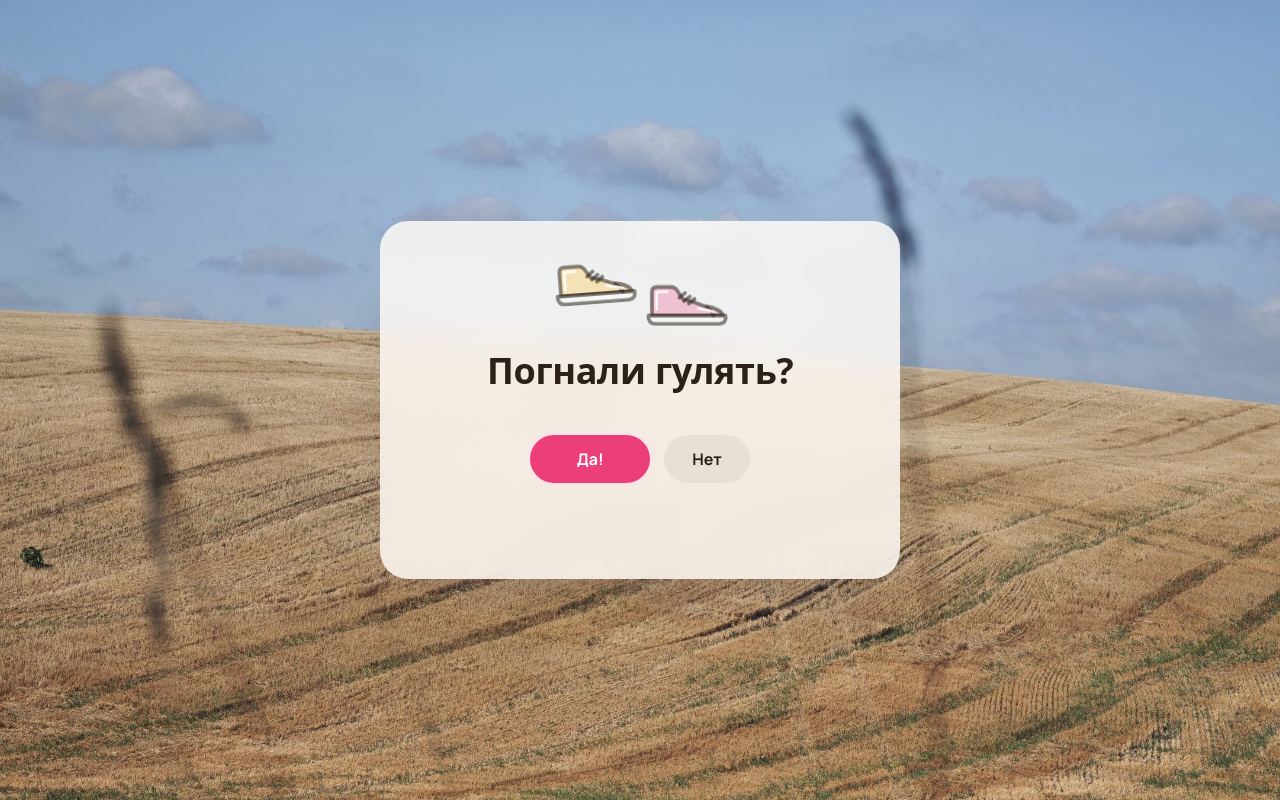
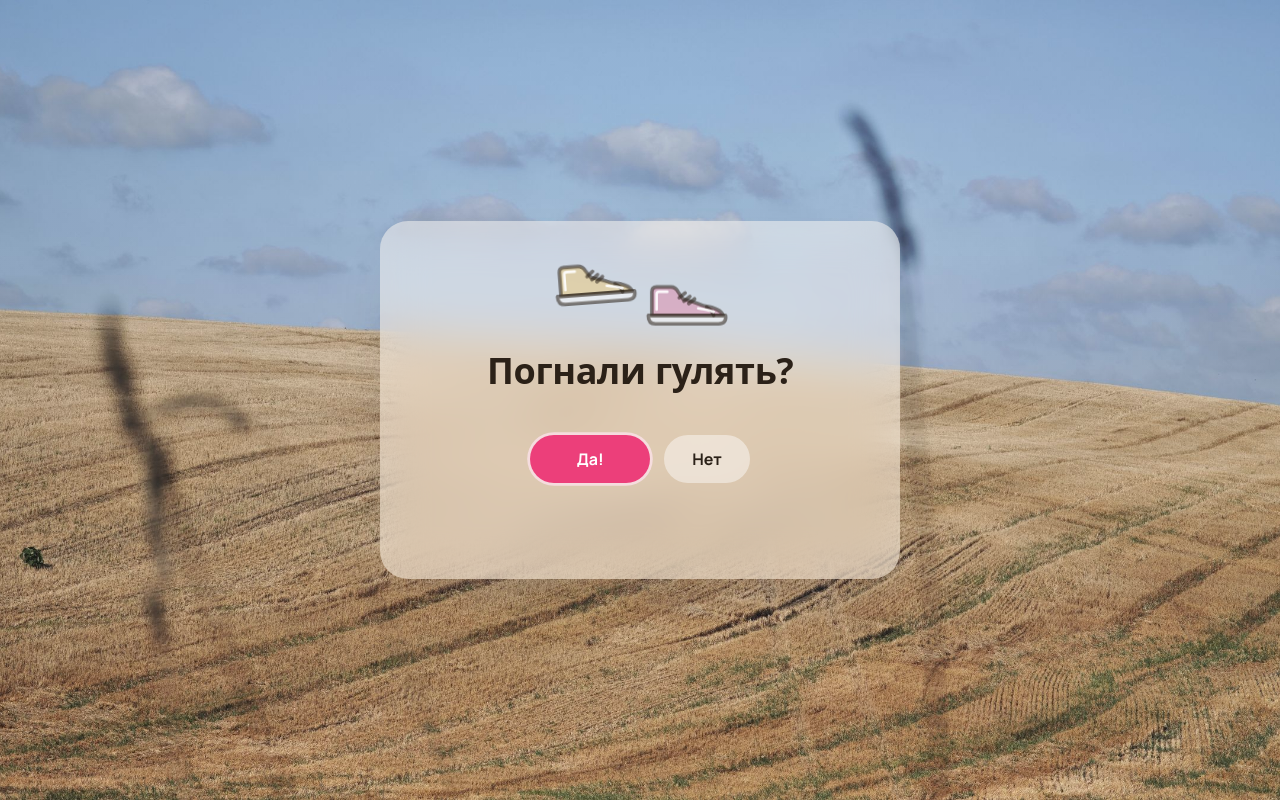
Before and after one commit to Nakitos2077/SuperPC, a browser extension: page invite/index.html in a window 1280 px wide. Drawn offline with Linux system fonts and the light colour scheme; a web font is replaced by a local one.

Commit message:
Invite page: more transparent glass card in light theme
Co-Authored-By: Claude Opus 5.5 <noreply@anthropic.com>
Claude-Session: https://claude.ai/code/session_01CdvMbxYcSE972FjT8j1dW3

```diff
--- a/invite/index.html
+++ b/invite/index.html
@@ -18,14 +18,14 @@
   --ink: #2B2118;
   --muted: #6E6152;
   --line: #E6DCCD;
-  --chip: rgba(60, 40, 20, .06);
+  --chip: rgba(255, 255, 255, .45);
   --accent: #EC3F7A;
   --accent-soft: #FDE3EC;
   --accent-ink: #FFFFFF;
   --sun: #FFC53D;
   --red: #D92D3A;
   --veil: rgba(234, 241, 251, .06);
-  --card: rgba(255, 252, 247, .84);
+  --card: rgba(255, 250, 242, .5);
   --glass-a: rgba(255, 197, 61, .32);
   --glass-b: rgba(236, 63, 122, .26);
   --glass-line: rgba(43, 33, 24, .55);
@@ -79,8 +79,8 @@ body {
   max-width: 520px;
   box-sizing: border-box;
   background: var(--card);
-  -webkit-backdrop-filter: blur(18px) saturate(1.15);
-  backdrop-filter: blur(18px) saturate(1.15);
+  -webkit-backdrop-filter: blur(22px) saturate(1.25);
+  backdrop-filter: blur(22px) saturate(1.25);
   border-radius: 28px;
   padding: 28px clamp(20px, 5vw, 36px) 30px;
   box-shadow: 0 24px 60px -24px var(--shadow);
```
